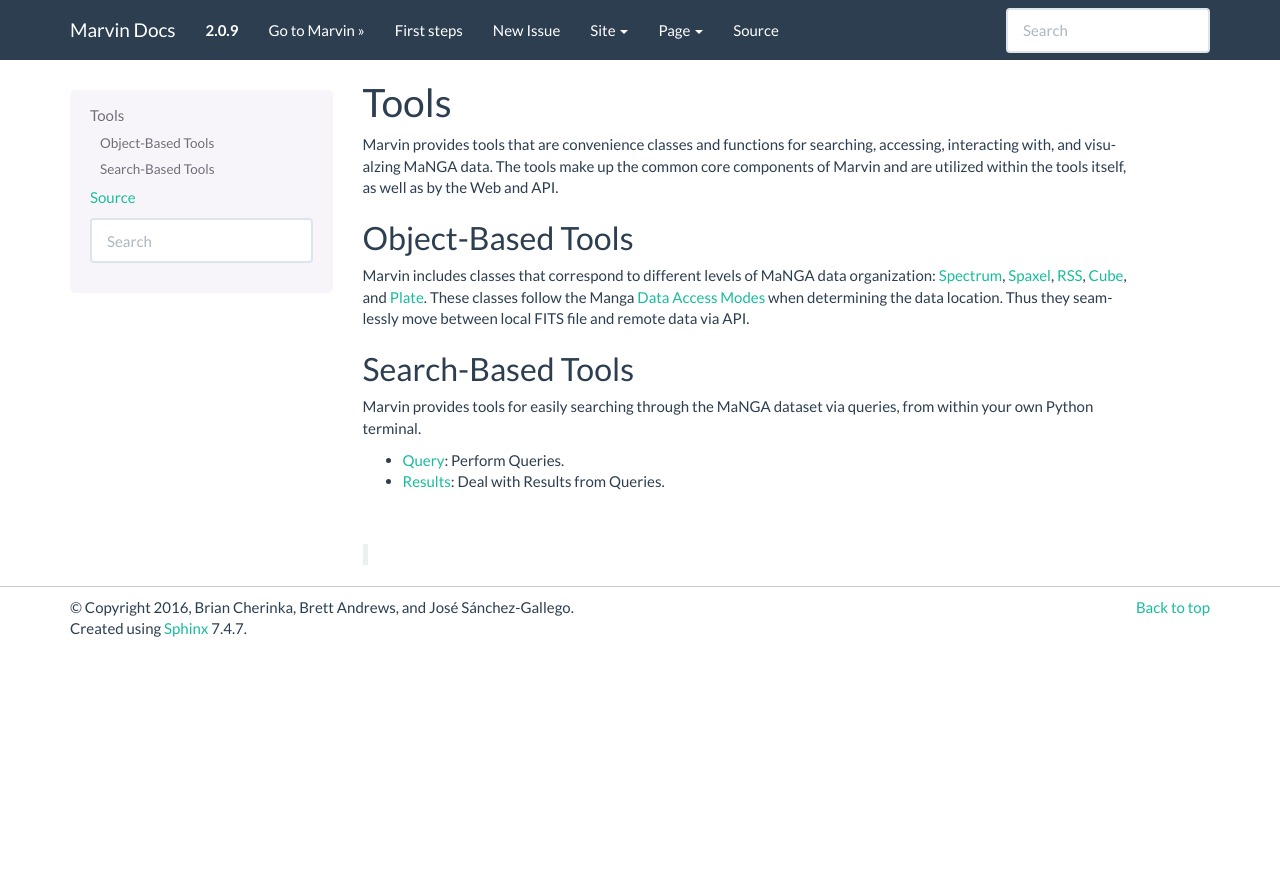
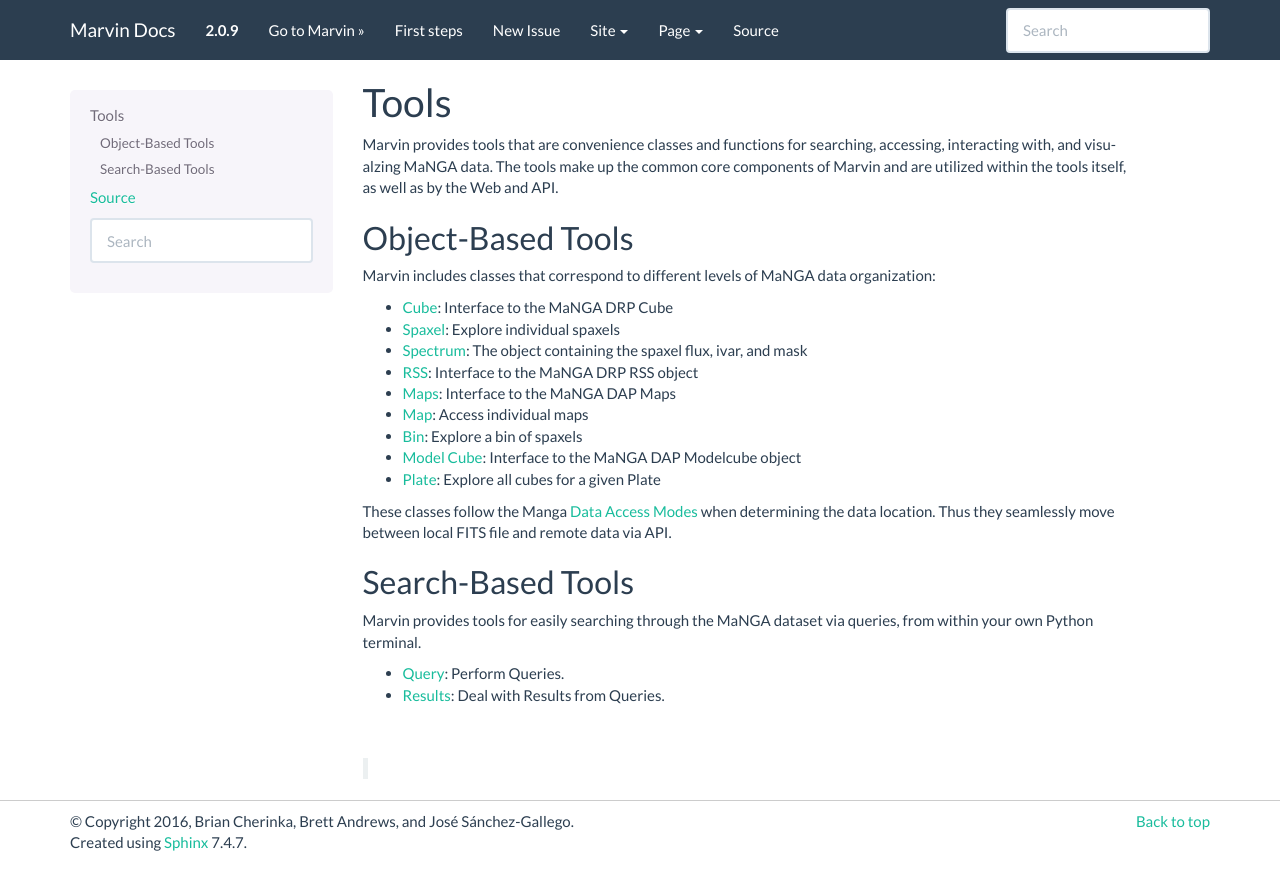
Before and after one commit to sdss/marvin, a Sphinx documentation site: the page built from docs/sphinx/tools.rst, in a window 1280 px wide. Shown: the top 890 px of the page. Built offline with Sphinx 7.4.7, drawn with Linux system fonts in a browser that asks for light colours; pages that are not in the unit, such as notebooks, are missing from menus; the version number is read from the project's files by our own code.

Commit message:
updated various pieces of documentation

```diff
--- a/docs/sphinx/api.rst
+++ b/docs/sphinx/api.rst
@@ -49,8 +49,8 @@
 
 .. _marvin-authentication:
 
-Authentication
---------------
+API Authentication
+------------------
 
 The use of the API requires authentication.  To authenticate, you will need to have a .netrc file in your local home directory.  Inside the .netrc file,
 ::
--- a/docs/sphinx/api/tools.rst
+++ b/docs/sphinx/api/tools.rst
@@ -76,6 +76,8 @@
    :undoc-members:
    :show-inheritance:
 
+.. _marvin-tools-maps:
+
 Maps
 ----
 
@@ -83,6 +85,8 @@
    :members:
    :undoc-members:
    :show-inheritance:
+
+.. _marvin-tools-map:
 
 Map
 ---
@@ -92,6 +96,8 @@
    :undoc-members:
    :show-inheritance:
 
+.. _marvin-tools-modelcube:
+
 Model Cube
 ----------
 
--- a/docs/sphinx/general.rst
+++ b/docs/sphinx/general.rst
@@ -112,6 +112,8 @@
     machine data.sdss.org
         login sdss
         password replace_with_sdss_password
+
+**Note**: For API Authentication, please go to :ref:`marvin-authentication`
 
 Via Config
 ^^^^^^^^^^
--- a/docs/sphinx/tools.rst
+++ b/docs/sphinx/tools.rst
@@ -13,8 +13,19 @@
 ------------------
 
 Marvin includes classes that correspond to different levels of MaNGA data
-organization\: :ref:`marvin-tools-spectrum`, :ref:`marvin-tools-spaxel`,
-:ref:`marvin-tools-rss`, :ref:`marvin-tools-cube`, and :ref:`marvin-tools-plate`.  These classes follow the Manga :doc:`data-access-modes` when determining the data location.  Thus they seamlessly move between local FITS file and remote data via API.
+organization\:
+
+- :ref:`marvin-tools-cube`: Interface to the MaNGA DRP Cube
+- :ref:`marvin-tools-spaxel`: Explore individual spaxels
+- :ref:`marvin-tools-spectrum`: The object containing the spaxel flux, ivar, and mask
+- :ref:`marvin-tools-rss`: Interface to the MaNGA DRP RSS object
+- :ref:`marvin-tools-maps`: Interface to the MaNGA DAP Maps
+- :ref:`marvin-tools-map`: Access individual maps
+- :ref:`marvin-tools-bin`: Explore a bin of spaxels
+- :ref:`marvin-tools-modelcube`: Interface to the MaNGA DAP Modelcube object
+- :ref:`marvin-tools-plate`: Explore all cubes for a given Plate
+
+These classes follow the Manga :doc:`data-access-modes` when determining the data location.  Thus they seamlessly move between local FITS file and remote data via API.
 
 
 .. marvin-tools-queries:
```
Also changed, not shown: other parts of docs/sphinx/general.rst (+2 -2 lines), docs/sphinx/web.rst (+24 -0 lines), docs/sphinx/whats-new.rst (+7 -0 lines).
